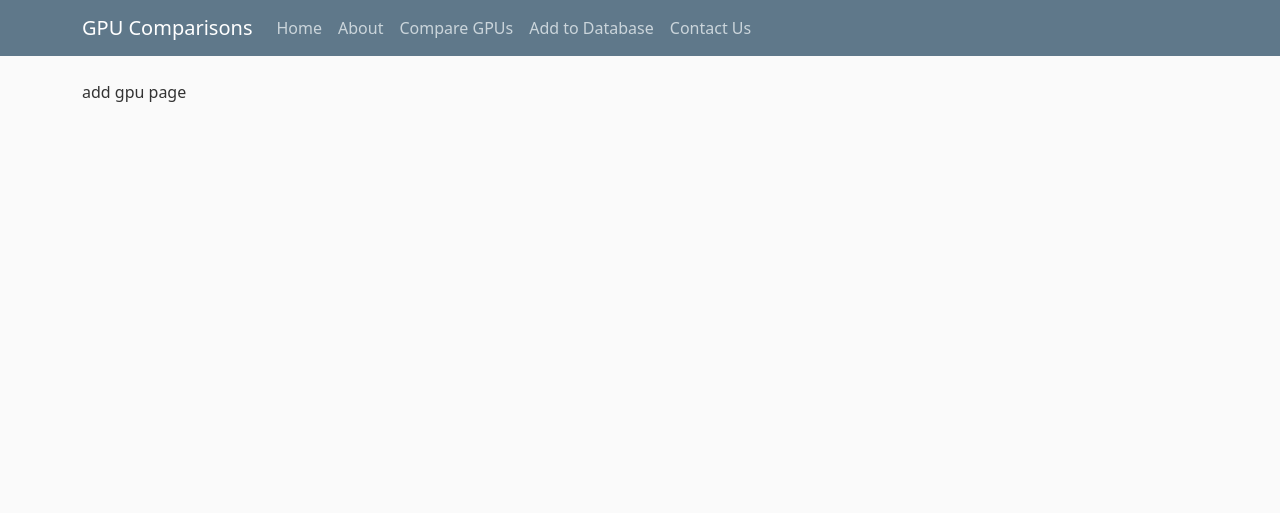
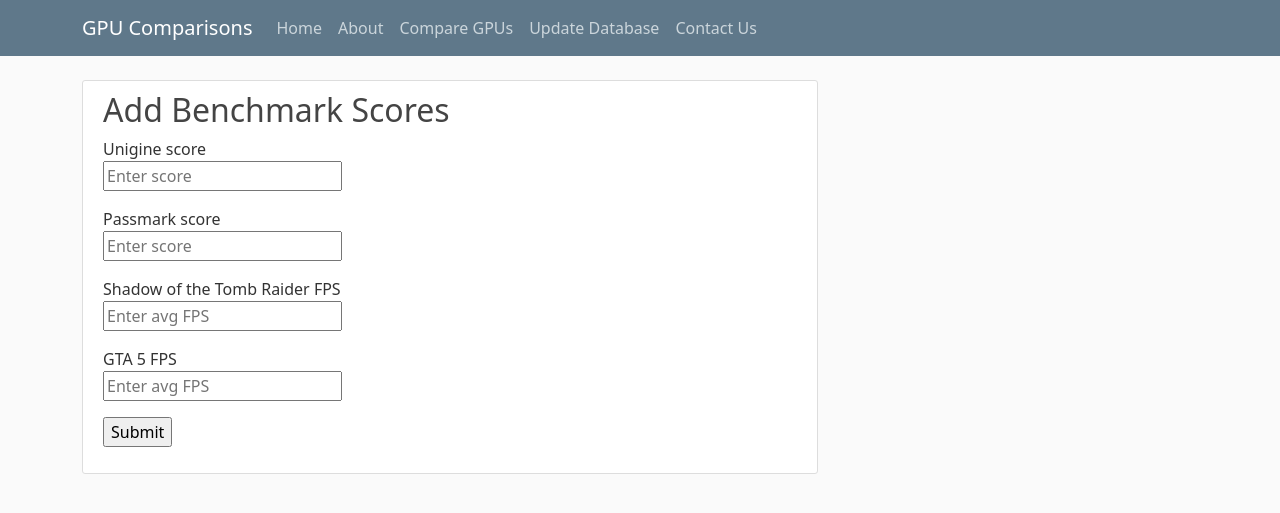
Before and after one commit to hurstdon1/cs340_Project, a Flask app: page /add_benchmarks in a window 1280 px wide. Shown: the top 513 px of the page. Run offline with Flask 2, Linux system fonts and the light colour scheme; some libraries are stand-ins or nearby versions.

Commit message:
finished out the add items

```diff
--- a/forms.py
+++ b/forms.py
@@ -1,5 +1,6 @@
 from flask_wtf import FlaskForm
 from wtforms import TextField, BooleanField, TextAreaField, SubmitField, IntegerField
+
 class ContactForm(FlaskForm):
     name = TextField("Name")
     email = TextField("Email")
@@ -27,7 +28,22 @@ class chipsetForm(FlaskForm):
 	submit = SubmitField("Submit")
 
 class pricingForm(FlaskForm):
-	pass
+	averagePrice = IntegerField("Average Price")
+	submit = SubmitField("Submit")
 
 class benchmarkForm(FlaskForm):
-	pass
+	unigine = IntegerField("Unigine score")
+	passmark = IntegerField("Passmark score")
+	shadow = IntegerField("Shadow of the Tomb Raider FPS")
+	gta = IntegerField("GTA 5 FPS")
+	submit = SubmitField("Submit")
+
+class gpuBenchmarkForm(FlaskForm):
+	gpuIdNumber = IntegerField("GPU ID Number")
+	benchmarkIdNumber = IntegerField("Bechmark ID Number")
+	submit = SubmitField("Submit")
+
+class gpuBrandForm(FlaskForm):
+	gpuIdNumber = IntegerField("GPU ID Number")
+	brandIdNumber = IntegerField("Brand ID Number")
+	submit = SubmitField("Submit")
--- a/gpu.py
+++ b/gpu.py
@@ -1,15 +1,8 @@
 from flask import Flask, render_template, url_for
-from forms import ContactForm, gpuForm, brandForm, chipsetForm
+from forms import ContactForm, gpuForm, brandForm, chipsetForm, pricingForm, benchmarkForm, gpuBenchmarkForm, gpuBrandForm
 from flask import request
 from flask_wtf import FlaskForm
 from wtforms import TextField, BooleanField, TextAreaField, SubmitField
-
-# class ContactForm(FlaskForm):
-#     name = TextField("Name")
-#     email = TextField("Email")
-#     subject = TextField("Subject")
-#     message = TextAreaField("Message")
-#     submit = SubmitField("Send")
 
 app = Flask(__name__)
 
@@ -82,11 +75,65 @@ def add_chipset():
 
 @app.route("/add_pricing", methods=["GET","POST"])
 def add_pricing():
-	return render_template("add_pricing.html", title="Add Pricing")
+
+	form = pricingForm()
+
+	if request.method == 'POST':
+		averagePrice = request.form["averagePrice"]
+		res = pd.DataFrame({'averagePrice':averagePrice}, index=[0])
+		res.to_csv('./add_pricing.csv')
+		print("The data are saved")
+
+	else:
+		return render_template("add_pricing.html", form=form, title="Add Pricing")
 
 @app.route("/add_benchmarks", methods=["GET","POST"])
 def add_benchmarks():
-	return render_template("add_benchmarks.html", title="Add Benchmarks")
+
+	form = benchmarkForm()
+
+	if request.method =='POST':
+		unigine = request.form["unigine"]
+		passmark = request.form["passmark"]
+		shadow = request.form["shadow"]
+		gta = request.form["gta"]
+		res=pd.DataFrame({'unigine':unigine, 'passmark':passmark, 'shadow':shadow, 'gta':gta}, index=[0])
+		res.to_csv('./add_benchmarks.csv')
+		print("The data are saved")
+
+	else:
+		return render_template("add_benchmarks.html", form=form, title="Add Benchmarks")
+
+@app.route("/add_gpu_benchmarks")
+def add_gpu_benchmarks():
+
+	form = gpuBenchmarkForm()
+
+	if request.method == 'POST':
+		gpuIdNumber = request.form["gpuIdNumber"]
+		benchmarkIdnumber = request.form["benchmarkIdNumber"]
+		res=pd.DataFrame({'gpuIdNumber':gpuIdNumber, 'benchmarkIdnumber':benchmarkIdnumber}, index=[0])
+		res.to_csv('./add_gpu_benchmarks.csv')
+		print("The data are saved")
+
+	else:
+		return render_template("add_gpu_benchmarks.html", form=form, title="Add GPU Benchmarks")
+
+@app.route("/add_gpu_brand")
+def add_gpu_brand():
+
+	form = gpuBrandForm()
+
+	if request.method == 'POST':
+		gpuIdNumber = request.form["gpuIdNumber"]
+		brandIdNumber = request.form["brandIdNumber"]
+		res=pd.DataFrame({'gpuIdNumber': gpuIdNumber, 'brandIdNumber':brandIdNumber}, index=[0])
+		res.to_csv('./add_gpu_brand.csv')
+		print("The data are saved")
+
+	else:
+		return render_template("add_gpu_brand.html", form=form, title="Add GPU Brands")
+
 
 @app.route("/contact", methods=["GET","POST"])
 def contact():
--- a/templates/add.html
+++ b/templates/add.html
@@ -2,7 +2,7 @@
 {% block content%}
 	<h1>Update the database</h1>
 
-	<h3><u>Add</u></h3>
+	<h3 class="pt-4"><u>Add</u></h3>
 
 	<ul>
 		<li><a href="/add_gpu">Add a graphics Card</a></li>
@@ -14,6 +14,10 @@
 		<li><a href="/add_pricing">Add Pricing</a></li>
 
 		<li><a href="/add_benchmarks">Add Benchmarks</a></li>
+
+ 		<li><a href="/add_gpu_benchmarks">Add a GPU/Benchmarks relationship</a></li>
+
+		<li><a href="/add_gpu_brand">Add a GPU/Brand relationships</a></li>
 	</ul>
 
 <!-- 	<ul>
--- a/templates/add_benchmarks.html
+++ b/templates/add_benchmarks.html
@@ -1,5 +1,38 @@
 {% extends "layout.html" %}
 {% block content%}
-<p>add gpu page</p>
+
+	<div class="content-section">
+	<h2>Add Benchmark Scores</h2>
+
+    <form action="{{ url_for('add_benchmarks') }}" method=post>
+        <div>
+            <!-- price Id -->
+            <p>
+                {{ form.unigine.label }} <br>
+                {{ form.unigine(placeholder='Enter score') }}
+            </p>
+            <!-- memory Type  -->
+            <p>
+                {{ form.passmark.label }} <br>
+                {{ form.passmark(placeholder='Enter score') }}
+            </p>
+            <!-- Number of Cuda Cores -->
+            <p>
+                {{ form.shadow.label }}<br>
+                {{form.shadow(placeholder='Enter avg FPS')}}
+            </p>
+            <!-- Chipset Id -->
+            <p>
+                {{ form.gta.label }}<br>
+                {{ form.gta(placeholder='Enter avg FPS') }}
+            </p>
+            <!-- Submit button -->
+
+            <p>
+                {{ form.submit }}
+            </p>
+        </div>
+    </form>
+</div>
 
 {% endblock content %}
--- a/templates/layout.html
+++ b/templates/layout.html
@@ -34,7 +34,7 @@
           			<a class="nav-item nav-link" href="/">Home</a>
           			<a class="nav-item nav-link" href="/about">About</a>
           			<a class="nav-item nav-link" href="/comparisons">Compare GPUs</a>
-                <a class="nav-item nav-link" href="/add">Add to Database</a>
+                <a class="nav-item nav-link" href="/add">Update Database</a>
           			<a class="nav-item nav-link" href="/contact">Contact Us</a>
               </div>
         		</div>
```
Also changed, not shown: templates/add_gpu_benchmarks.html (added, +28 -0 lines), templates/add_gpu_brand.html (added, +28 -0 lines), templates/add_pricing.html (+6 -21 lines), 2 other files.
